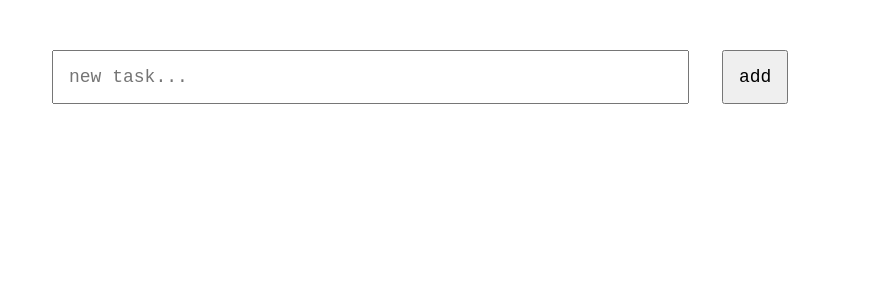
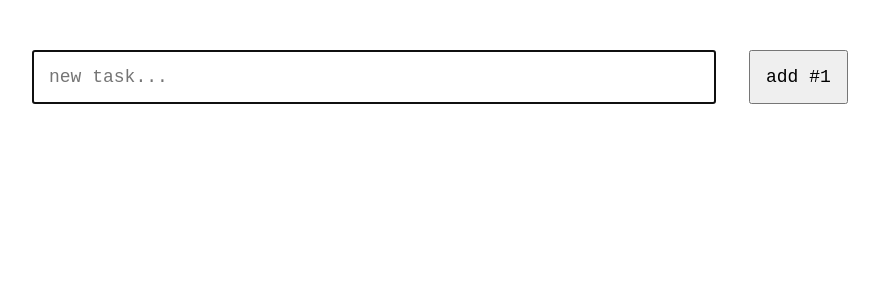
Before and after one commit to apriliandi246/bermain-dengan-ReactJs, a React (Create React App) app: page / in a window 1280 px wide. Shown: the top 300 px of the page, without its empty margins (198-1077 px from the left). Built offline with nearby package versions, Linux system fonts and the light colour scheme.

Commit message:
factory code

```diff
--- a/src/App.js
+++ b/src/App.js
@@ -6,28 +6,38 @@ import './css/App.css';
 
 class App extends Component {
   constructor() {
-    super();
-    this.newTask = React.createRef();
+    super()
+    this.newTask = React.createRef()
   }
 
   state = {
-    tasks: []
+    tasks: [],
+    text: ''
   }
 
   render() {
+    const { tasks, text } = this.state;
+
     return (
       <div className="container">
         <Form
+          onInputChange={this.handleChange}
           addTask={this.addNewTask}
           inputRef={this.newTask}
+          tasks={tasks}
+          text={text}
         />
 
         <Task
           onDelete={this.deleteTask}
-          tasks={this.state.tasks}
+          tasks={tasks}
         />
       </div>
     );
+  }
+
+  handleChange = (e) => {
+    this.setState({ text: e.target.value });
   }
 
   addNewTask = (event) => {
@@ -46,8 +56,10 @@ class App extends Component {
     }
 
     const tasks = [...this.state.tasks];
-    tasks.push({ id: Math.random(), value: inputValue.trimStart().trimEnd() });
+    tasks.push({ id: Date.now(), value: inputValue.trimStart().trimEnd() });
+
     this.setState({ tasks });
+    this.setState({ text: '' });
   }
 
   deleteTask = (taskId) => {
@@ -56,4 +68,5 @@ class App extends Component {
   }
 }
 
+
 export default App;
--- a/src/components/form.jsx
+++ b/src/components/form.jsx
@@ -1,17 +1,21 @@
 import React, { Component } from 'react';
 import '../css/form.css';
 
+
 class Form extends Component {
   render() {
+    const { addTask, inputRef, button, tasks, text, onInputChange } = this.props;
+
     return (
       <div className="form-container">
-        <form onSubmit={this.props.addTask}>
-          <input type="text" placeholder="new task..." ref={this.props.inputRef} />
-          <button type="submit">add</button>
+        <form onSubmit={addTask}>
+          <input type="text" onChange={onInputChange} ref={inputRef} value={text} placeholder="new task..." autoFocus />
+          <button type="submit" ref={button}>add #{tasks.length + 1}</button>
         </form>
       </div>
     );
   }
 }
 
+
 export default Form;
--- a/src/components/task.jsx
+++ b/src/components/task.jsx
@@ -1,5 +1,6 @@
 import React, { Component } from 'react';
 import '../css/task.css';
+
 
 class Task extends Component {
   render() {
@@ -20,4 +21,5 @@ class Task extends Component {
   }
 }
 
+
 export default Task;
--- a/src/css/App.css
+++ b/src/css/App.css
@@ -1,4 +1,4 @@
 .container {
-   width: 780px;
+   width: 820px;
    margin: 50px auto;
 }
--- a/src/css/form.css
+++ b/src/css/form.css
@@ -3,7 +3,7 @@
 }
 
 input {
-   width: 603px;
+   width: 650px;
    padding: 15px;
    font-size: 18px;
    font-family: monospace;
--- a/src/css/task.css
+++ b/src/css/task.css
@@ -10,9 +10,12 @@ span {
 }
 
 div.task {
-   margin-top: 100px;
-   margin-left: 8px;
+   padding: 23px;
+   margin-top: 90px;
+   margin-left: 4px;
+   border-radius: 10px;
    font-family: monospace;
+   border: 1px solid rgba(0, 0, 0, .2);
    display: flex;
    align-items: center;
    justify-content: space-between;
```
